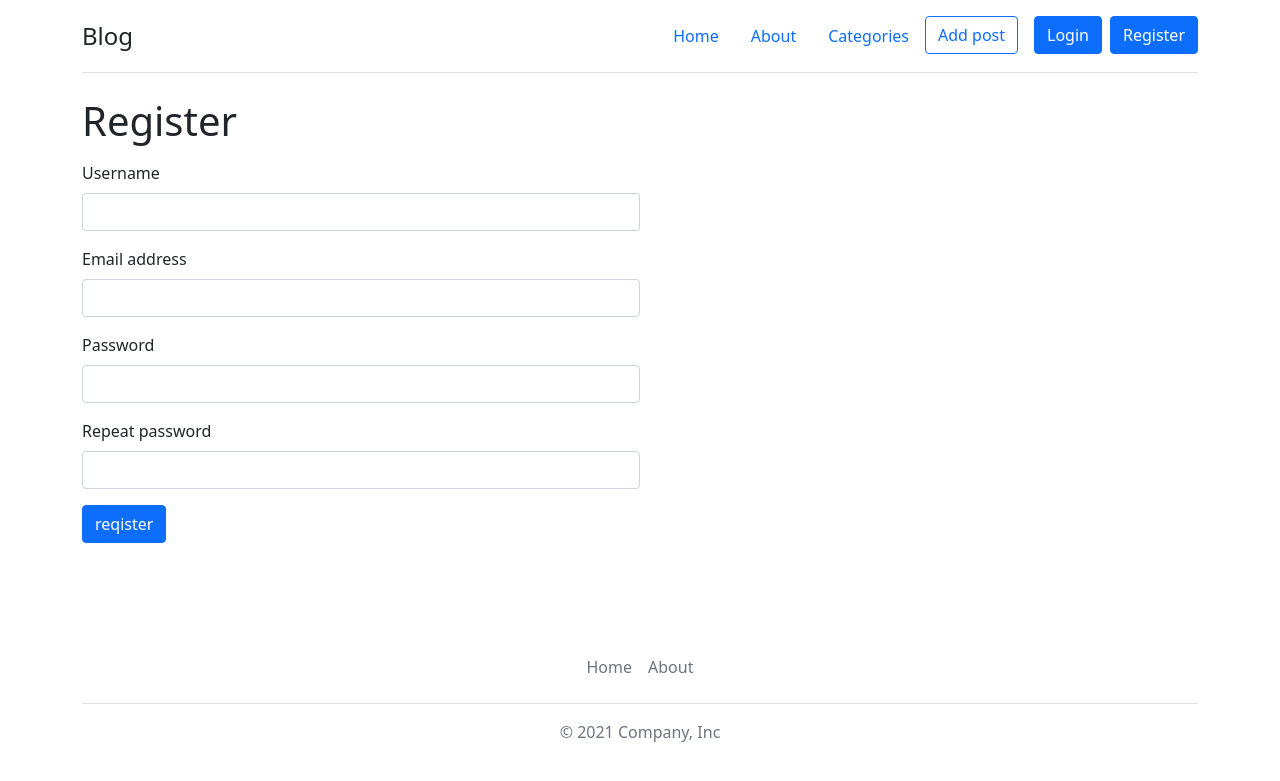
After one commit to Zer0S2m/BlogFlask, a Flask app: page /register in a window 1280 px wide. The commit adds this page. Shown: the top 781 px of the page. Run offline with Flask 2, Linux system fonts and the light colour scheme.

Commit message:
Добавление регистрации и авторизации

```diff
--- a/blog/app.py
+++ b/blog/app.py
@@ -7,9 +7,15 @@ from flask import url_for
 from flask import redirect
 from flask import request
 
+from flask_login import login_required
+from flask_login import current_user
+from flask_login import login_user
+
 from models import db
 from models import Post
 from models import Category
+from models import User
+from models import login_manager
 
 from config import UPLOAD_FOLDER
 from config import UPLOADS_PATH
@@ -17,13 +23,15 @@ from config import ALLOWED_EXTENSIONS
 from config import FOLDER_STATIC
 from config import NAME_DB
 from config import PER_PAGE
+from config import SECRET_KEY
 
-from views import categories_blueprint
-from views import categoryDetail_blueprint
+from views import category
 
 
 def create_app():
 	app = Flask(__name__, static_folder = FOLDER_STATIC)
+	app.secret_key = SECRET_KEY
+
 	app.config['SQLALCHEMY_DATABASE_URI'] = f'sqlite:///{NAME_DB}'
 	app.config['SQLALCHEMY_TRACK_MODIFICATIONS'] = False
 	app.config['UPLOAD_FOLDER'] = UPLOAD_FOLDER
@@ -34,13 +42,15 @@ def create_app():
 
 
 app = create_app()
-app.register_blueprint(categories_blueprint)
-app.register_blueprint(categoryDetail_blueprint)
+app.register_blueprint(category)
+
+login_manager.init_app(app)
+login_manager.login_view = 'login'
 
 
 @app.errorhandler(404)
 def notFoundError(error):
-    return render_template('404.html'), 404
+	return render_template('404.html'), 404
 
 
 @app.route("/", methods = ["GET"], defaults = {"page": 1})
@@ -61,7 +71,7 @@ def about():
 
 
 @app.route("/post-<int:id>")
-def postDetail(id):
+def post_detail(id):
 	post = Post.query.filter_by(id = id).first()
 
 	data = {
@@ -73,7 +83,7 @@ def postDetail(id):
 
 
 def allowedFile(filename):
-    return '.' in filename and filename.rsplit('.', 1)[1].lower() in ALLOWED_EXTENSIONS
+	return '.' in filename and filename.rsplit('.', 1)[1].lower() in ALLOWED_EXTENSIONS
 
 @app.route("/create", methods = ["POST", "GET"])
 def create():
@@ -111,5 +121,45 @@ def create():
 		return render_template("create.html", data = data)
 
 
+@app.route('/login', methods = ['POST', 'GET'])
+def login():
+	if current_user.is_authenticated:
+		return redirect('/')
+
+	if request.method == 'POST':
+		email = request.form['email']
+		user = User.query.filter_by(email = email).first()
+
+		if user is not None and user.check_password(request.form['password']):
+			login_user(user)
+			return redirect('/')
+
+	return render_template('control/login.html')
+
+
+@app.route('/register', methods=['POST', 'GET'])
+def register():
+	if current_user.is_authenticated:
+		return redirect('/')
+
+	if request.method == 'POST':
+		email = request.form['email']
+		username = request.form['username']
+		password = request.form['password']
+
+		user = User(username = username)
+		user.set_password(password)
+
+		if email:
+			user.email = email
+
+		db.session.add(user)
+		db.session.commit()
+
+		return redirect('/login')
+
+	return render_template('control/register.html')
+
+
 if __name__ == '__main__':
 	app.run(debug = True)
--- a/blog/config.py
+++ b/blog/config.py
@@ -8,3 +8,4 @@ ALLOWED_EXTENSIONS = set(['png', 'jpg', 'jpeg', 'gif'])
 FOLDER_STATIC = "static"
 NAME_DB = "blog.db"
 PER_PAGE = 3
+SECRET_KEY = "qwerty"
--- a/blog/templates/base.html
+++ b/blog/templates/base.html
@@ -21,10 +21,16 @@
 						<a href="{{ url_for('about') }}" class="nav-link">About</a>
 					</li>
 					<li class="nav-item">
-						<a href="{{ url_for('categories.categories') }}" class="nav-link">Categories</a>
+						<a href="{{ url_for('category.category_list') }}" class="nav-link">Categories</a>
 					</li>
 					<li class="nav-item">
 						<a href="{{ url_for('create') }}" class="btn btn-outline-primary">Add post</a>
+					</li>
+					<li class="nav-item ms-3">
+						<a href="{{ url_for('login') }}" class="btn btn-primary">Login</a>
+					</li>
+					<li class="nav-item ms-2">
+						<a href="{{ url_for('register') }}" class="btn btn-primary">Register</a>
 					</li>
 				</ul>
 			</header>
--- a/blog/templates/categories.html
+++ b/blog/templates/categories.html
@@ -19,11 +19,11 @@
 				<li class="list-group-item d-flex justify-content-between align-items-start">
 					<div class="ms-2 me-auto">
 						<div class="fw-bold">
-							<a href="{{ url_for('category.categoryDetail', slug = category.slug) }}">{{ category.title }}</a>
+							<a href="{{ url_for('category.category_detail', slug = category.slug) }}">{{ category.title }}</a>
 						</div>
 						Lorem ipsum dolor, sit.
 					</div>
-					<span class="badge bg-primary rounded-pill">{{ data.infoPosts[category] }}</span>
+					<span class="badge bg-primary rounded-pill">{{ data.info_posts[category] }}</span>
 				</li>
 			{% endfor %}
 		</ol>
--- a/blog/templates/categoryDetail.html
+++ b/blog/templates/categoryDetail.html
@@ -11,7 +11,7 @@
 				<a href="{{ url_for('index') }}">Home</a>
 			</li>
 			<li class="breadcrumb-item">
-				<a href="{{ url_for('categories.categories') }}">Categories</a>
+				<a href="{{ url_for('category.category_list') }}">Categories</a>
 			</li>
 			<li class="breadcrumb-item active" aria-current="page">{{ data.title }}</li>
 		</ol>
@@ -27,11 +27,11 @@
 				<div class="card-body">
 					<h5 class="card-title">{{ post.title }}</h5>
 					<p class="card-text">{{ post.text }}</p>
-					<a href="{{ url_for('postDetail', id = post.id) }}" class="btn btn-primary">Read</a>
+					<a href="{{ url_for('post_detail', id = post.id) }}" class="btn btn-primary">Read</a>
 					<p class="card-text mt-2">
 						<small class="text-muted">{{ post.pub_date }}</small>
 					</p>
-					<a href="{{ url_for('category.categoryDetail', slug = post.category.slug) }}">{{ post.category.title }}</a>
+					<a href="{{ url_for('category.category_detail', slug = post.category.slug) }}">{{ post.category.title }}</a>
 				</div>
 			</div>
 		</div>
--- /dev/null
+++ b/blog/templates/control/register.html
@@ -0,0 +1,32 @@
+{% extends "base.html" %}
+
+{% block title %}
+	<title>Blog - Register</title>
+{% endblock %}
+
+{% block content %}
+	<h1>Register</h1>
+	<div class="mt-3">
+		<div class="w-50">
+			<form method="post">
+				<div class="mb-3">
+					<label for="exampleInputUserName" class="form-label">Username</label>
+					<input type="text" class="form-control" id="exampleInputUserName" aria-describedby="emailHelp" name="username">
+				</div>
+				<div class="mb-3">
+					<label for="exampleInputEmail1" class="form-label">Email address</label>
+					<input type="email" class="form-control" id="exampleInputEmail1" aria-describedby="emailHelp" name="email">
+				</div>
+				<div class="mb-3">
+					<label for="exampleInputPassword1" class="form-label">Password</label>
+					<input type="password" class="form-control" id="exampleInputPassword1" name="password">
+				</div>
+				<div class="mb-3">
+					<label for="exampleInputPassword2" class="form-label">Repeat password</label>
+					<input type="password" class="form-control" id="exampleInputPassword2" name="repeat_password">
+				</div>
+				<button type="submit" class="btn btn-primary">reqister</button>
+			</form>
+		</div>
+	</div>
+{% endblock %}
--- a/blog/templates/index.html
+++ b/blog/templates/index.html
@@ -16,11 +16,11 @@
 				<div class="card-body">
 					<h5 class="card-title">{{ post.title }}</h5>
 					<p class="card-text">{{ post.text }}</p>
-					<a href="{{ url_for('postDetail', id = post.id) }}" class="btn btn-primary">Read</a>
+					<a href="{{ url_for('post_detail', id = post.id) }}" class="btn btn-primary">Read</a>
 					<p class="card-text mt-2">
 						<small class="text-muted">{{ post.get_PubDate() }}</small>
 					</p>
-					<a href="{{ url_for('category.categoryDetail', slug = post.category.slug) }}">{{ post.category.title }}</a>
+					<a href="{{ url_for('category.category_detail', slug = post.category.slug) }}">{{ post.category.title }}</a>
 				</div>
 			</div>
 		</div>
--- a/blog/templates/postDetail.html
+++ b/blog/templates/postDetail.html
@@ -11,10 +11,10 @@
 				<a href="{{ url_for('index') }}">Home</a>
 			</li>
 			<li class="breadcrumb-item">
-				<a href="{{ url_for('categories.categories') }}">Categories</a>
+				<a href="{{ url_for('category.category_list') }}">Categories</a>
 			</li>
 			<li class="breadcrumb-item">
-				<a href="{{ url_for('category.categoryDetail', slug = data.post.category.slug) }}">{{ data.post.category.title }}</a>
+				<a href="{{ url_for('category.category_detail', slug = data.post.category.slug) }}">{{ data.post.category.title }}</a>
 			</li>
 			<li class="breadcrumb-item active" aria-current="page">{{ data.post.title }}</li>
 		</ol>
@@ -27,6 +27,6 @@
 	<h1 class="mt-5">{{ data.post.title }}</h1>
 	{{ data.post.text }}
 	<div class="mt-4">
-		<a href="{{ url_for('category.categoryDetail', slug = data.post.category.slug) }}">{{ data.post.category.title }}</a>
+		<a href="{{ url_for('category.category_detail', slug = data.post.category.slug) }}">{{ data.post.category.title }}</a>
 	</div>
 {% endblock %}
--- a/requirements.txt
+++ b/requirements.txt
@@ -1,2 +1,3 @@
 flask==2.0.2
 flask-sqlalchemy==2.5.1
+flask-login==0.5.0
```
Also changed, not shown: blog/models.py (+31 -0 lines), blog/templates/control/login.html (added, +24 -0 lines), blog/views.py (+9 -10 lines).
